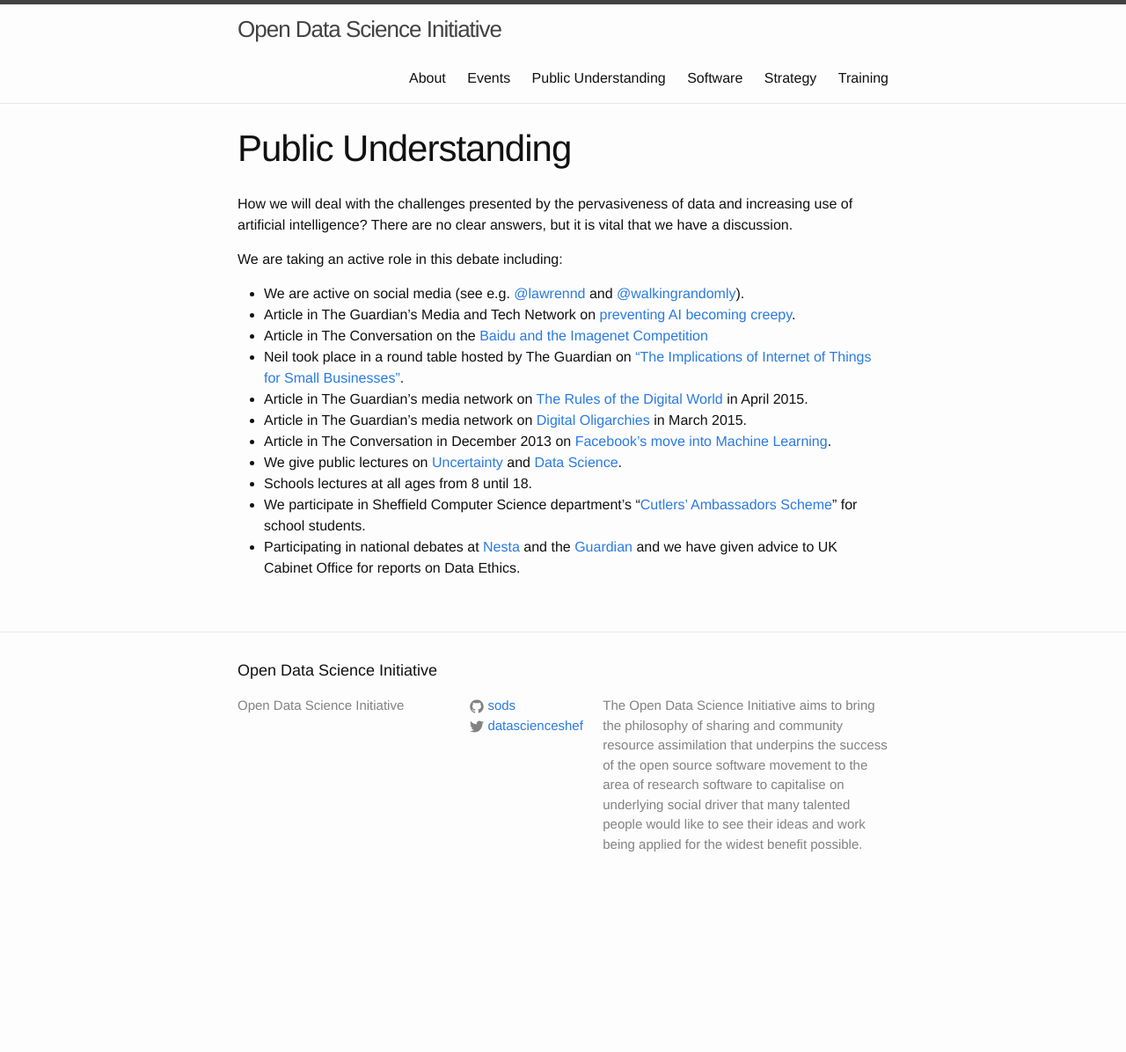
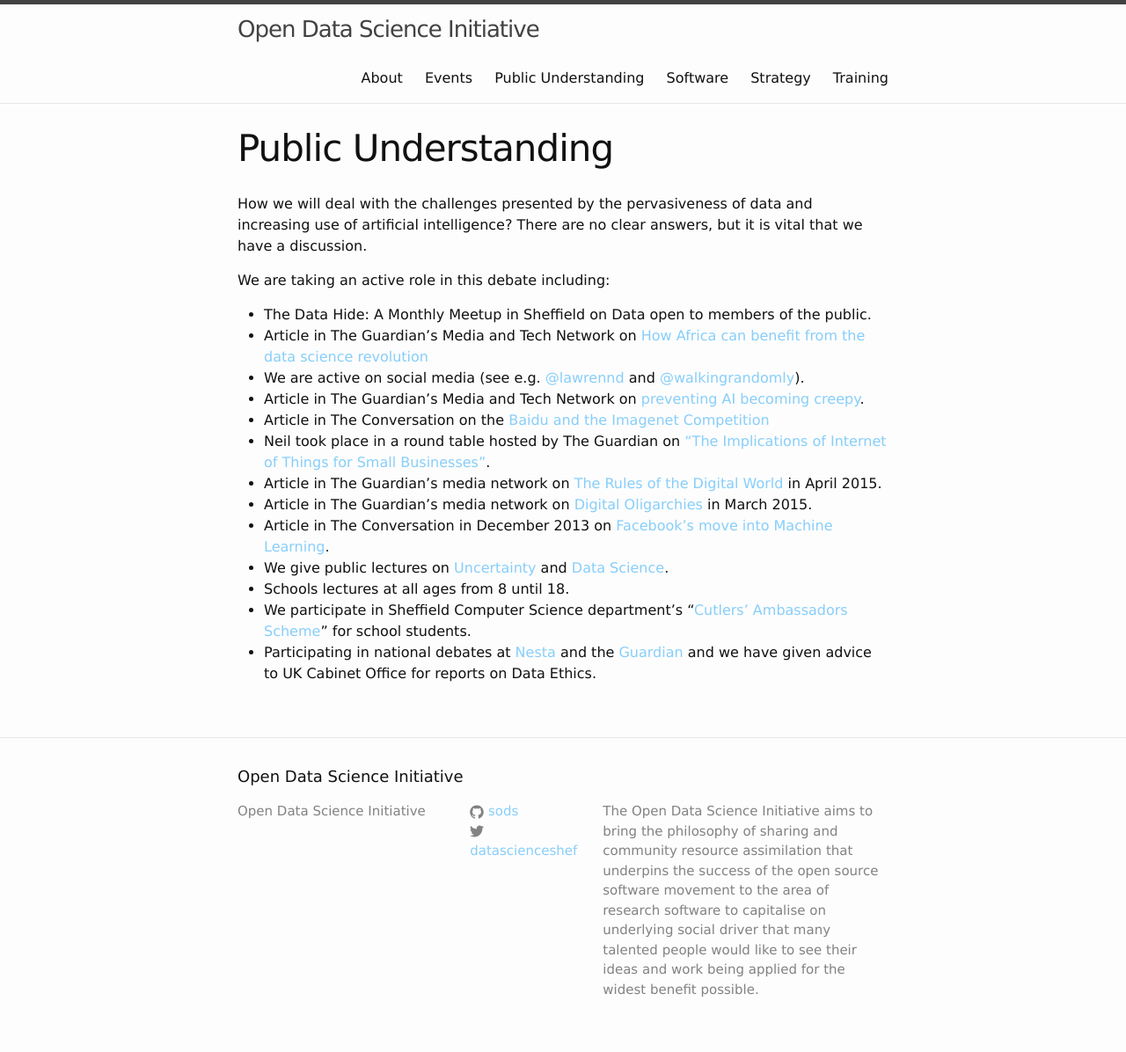
Before and after one commit to sods/sods.github.io, a Jekyll site: the page built from public.md, in a window 1280 px wide. Shown: the whole page at 88% size. Built offline with Jekyll 4.4.1, drawn with Linux system fonts in a browser that asks for light colours; before the commit the page ends 1031 px from its top, so only the background shows below that.

Commit message:
Update open data science.

```diff
--- a/_config.yml
+++ b/_config.yml
@@ -7,6 +7,7 @@ baseurl: "" # the subpath of your site, e.g. /blog/
 url: "http://opendsi.cc" # the base hostname & protocol for your site
 twitter_username: datascienceshef
 github_username:  sods
+facebook: odsi.sheffield
 
 # Build settings
 markdown: kramdown
--- a/_includes/footer.html
+++ b/_includes/footer.html
@@ -42,7 +42,22 @@
             </a>
           </li>
           {% endif %}
-        </ul>
+
+          {% if site.facebook_username %}
+          <li>
+            <a href="https://www.facebook.com/{{ site.facebook_username }}">
+              <span class="icon  icon--facebook">
+                <svg viewBox="0 0 16 16">
+                  <path fill="#828282" d="M15.969,3.058c-0.586,0.26-1.217,0.436-1.878,0.515c0.675-0.405,1.194-1.045,1.438-1.809
+                  c-0.632,0.375-1.332,0.647-2.076,0.793c-0.596-0.636-1.446-1.033-2.387-1.033c-1.806,0-3.27,1.464-3.27,3.27 c0,0.256,0.029,0.506,0.085,0.745C5.163,5.404,2.753,4.102,1.14,2.124C0.859,2.607,0.698,3.168,0.698,3.767 c0,1.134,0.577,2.135,1.455,2.722C1.616,6.472,1.112,6.325,0.671,6.08c0,0.014,0,0.027,0,0.041c0,1.584,1.127,2.906,2.623,3.206 C3.02,9.402,2.731,9.442,2.433,9.442c-0.211,0-0.416-0.021-0.615-0.059c0.416,1.299,1.624,2.245,3.055,2.271 c-1.119,0.877-2.529,1.4-4.061,1.4c-0.264,0-0.524-0.015-0.78-0.046c1.447,0.928,3.166,1.469,5.013,1.469 c6.015,0,9.304-4.983,9.304-9.304c0-0.142-0.003-0.283-0.009-0.423C14.976,4.29,15.531,3.714,15.969,3.058z"/>
+                </svg>
+              </span>
+
+              <span class="username">{{ site.facebook_username }}</span>
+            </a>
+          </li>
+          {% endif %}
+</ul>
       </div>
 
       <div class="footer-col  footer-col-3">
--- a/css/main.scss
+++ b/css/main.scss
@@ -6,7 +6,7 @@
 
 
 // Our variables
-$base-font-family: Helvetica, Arial, sans-serif;
+$base-font-family: Verdana, Helvetica, "Lucida Grande", Arial, sans-serif;
 $base-font-size:   16px;
 $small-font-size:  $base-font-size * 0.875;
 $base-line-height: 1.5;
@@ -15,7 +15,7 @@ $spacing-unit:     30px;
 
 $text-color:       #111;
 $background-color: #fdfdfd;
-$brand-color:      #2a7ae2;
+$brand-color:      #87CEFA;
 
 $grey-color:       #828282;
 $grey-color-light: lighten($grey-color, 40%);
--- a/public.md
+++ b/public.md
@@ -8,6 +8,8 @@ How we will deal with the challenges presented by the pervasiveness of data and
 
 We are taking an active role in this debate including:
 
+- The Data Hide: A Monthly Meetup in Sheffield on Data open to members of the public.
+- Article in The Guardian's Media and Tech Network on [How Africa can benefit from the data science revolution](http://www.theguardian.com/media-network/2015/aug/25/africa-benefit-data-science-information)
 - We are active on social media (see e.g. [@lawrennd](https://twitter.com/lawrennd) and [@walkingrandomly](https://twitter.com/walkingrandomly)).
 - Article in The Guardian's Media and Tech Network on [preventing AI becoming creepy](http://www.theguardian.com/media-network/2015/jun/12/artificial-intelligence-ai-human-computer).
 - Article in The Conversation on the [Baidu and the Imagenet Competition](https://theconversation.com/ai-cheating-scandal-makes-machine-learning-sound-like-a-sport-it-isnt-43132)
```
Also changed, not shown: index.md (+2 -1 lines), odsi-logo.png (renamed from logo.png), 2 other files.
